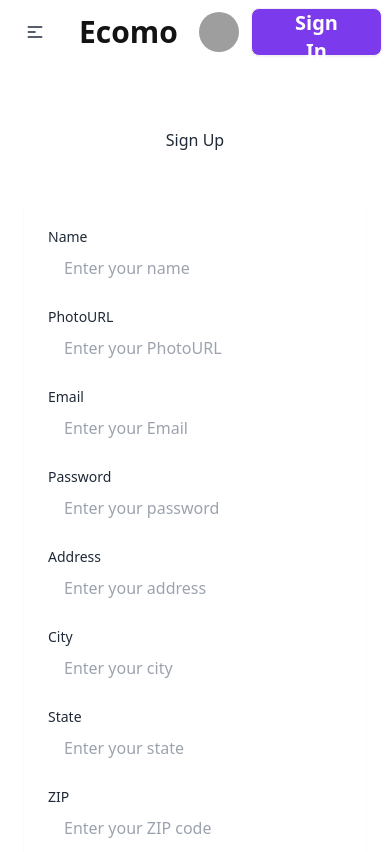
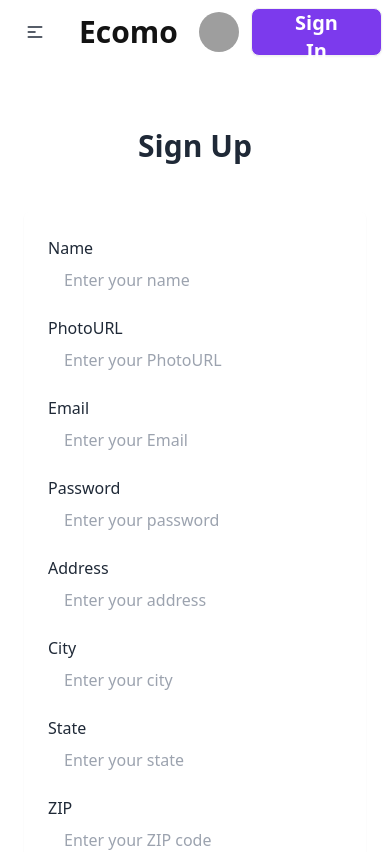
Before and after one commit to devo-ab/real-estate, a React (Vite) app: page /signup in a window 390 px wide. Shown: the top 852 px of the page. Built offline with nearby package versions, Linux system fonts and the light colour scheme; grey boxes are pictures that could not be loaded.

Commit message:
add signup form with responsive

```diff
--- a/src/Pages/SingUp/SingUp.jsx
+++ b/src/Pages/SingUp/SingUp.jsx
@@ -4,11 +4,11 @@ const SingUp = () => {
   return (
     <section className="max-w-5xl mx-auto mt-10 p-6 dark:bg-gray-200 rounded-lg dark:text-gray-900">
       <form  className=" flex flex-col mx-auto space-y-12">
-        <h1 className="text-center">Sign Up</h1>
+        <h1 className="text-center text-3xl font-bold">Sign Up</h1>
         <fieldset className="grid grid-cols-4 gap-6 p-6 rounded-md shadow-sm dark:bg-gray-300">
           <div className="grid grid-cols-6 gap-4 col-span-full">
             <div className="col-span-full md:col-span-3">
-              <label htmlFor="name" className="text-sm">
+              <label htmlFor="name">
                 Name
               </label>
               <input
@@ -19,7 +19,7 @@ const SingUp = () => {
               />
             </div>
             <div className="col-span-full md:col-span-3">
-              <label htmlFor="photoURL" className="text-sm">
+              <label htmlFor="photoURL">
                 PhotoURL
               </label>
               <input
@@ -30,7 +30,7 @@ const SingUp = () => {
               />
             </div>
             <div className="col-span-full sm:col-span-3">
-              <label htmlFor="email" className="text-sm">
+              <label htmlFor="email">
                 Email
               </label>
               <input
@@ -41,7 +41,7 @@ const SingUp = () => {
               />
             </div>
             <div className="col-span-full sm:col-span-3">
-              <label htmlFor="password" className="text-sm">
+              <label htmlFor="password">
                 Password
               </label>
               <input
@@ -52,7 +52,7 @@ const SingUp = () => {
               />
             </div>
             <div className="col-span-full">
-              <label htmlFor="address" className="text-sm">
+              <label htmlFor="address">
                 Address
               </label>
               <input
@@ -63,7 +63,7 @@ const SingUp = () => {
               />
             </div>
             <div className="col-span-full sm:col-span-2">
-              <label htmlFor="city" className="text-sm">
+              <label htmlFor="city">
                 City
               </label>
               <input
@@ -74,7 +74,7 @@ const SingUp = () => {
               />
             </div>
             <div className="col-span-full sm:col-span-2">
-              <label htmlFor="state" className="text-sm">
+              <label htmlFor="state">
                 State
               </label>
               <input
@@ -85,7 +85,7 @@ const SingUp = () => {
               />
             </div>
             <div className="col-span-full sm:col-span-2">
-              <label htmlFor="zip" className="text-sm">
+              <label htmlFor="zip">
                 ZIP
               </label>
               <input
```
